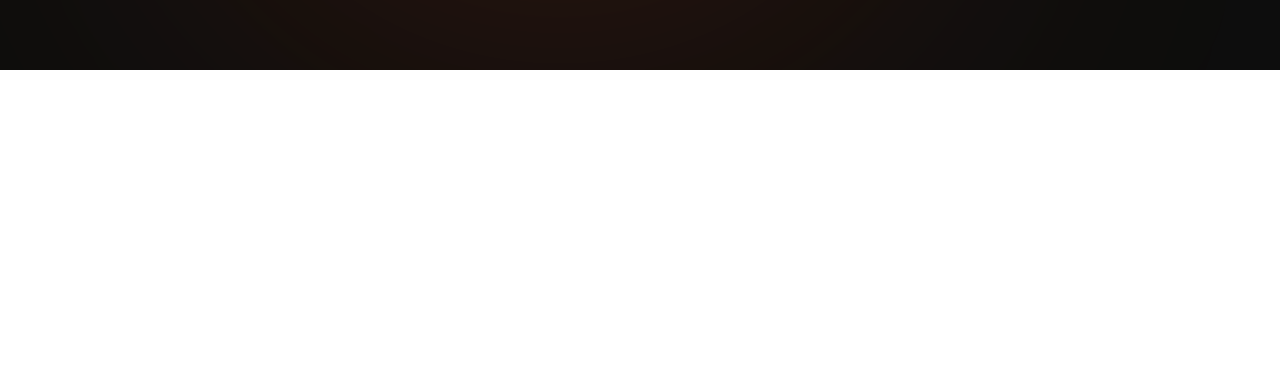
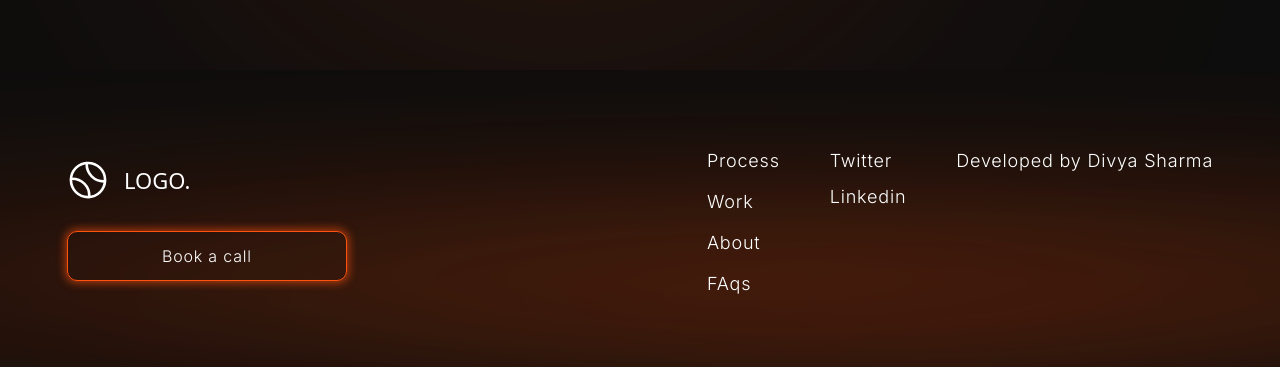
Before and after one commit to divyashrma18/Landing-Page, a React (Vite) app in the folder Landing/: page / in a window 1280 px wide. Shown: the part 8430-8797 px from the top of the page. Before the commit the page ends 8500 px from the top, so only its background shows below. Built offline with nearby package versions, Linux system fonts and the light colour scheme.

Commit message:
complete footer with animations

```diff
--- a/Landing/src/App.jsx
+++ b/Landing/src/App.jsx
@@ -1,6 +1,7 @@
 
 import './App.css'
 import ContactForm from './components/ContactForm'
+import Footer from './components/Footer'
 import Hero from './components/Hero'
 import Section2 from './components/Section2'
 import Section3 from './components/Section3'
@@ -24,6 +25,7 @@
     <Section7 />
     <Section8 />
     <ContactForm />
+    <Footer />
     </>
   )
 }
--- /dev/null
+++ b/Landing/src/components/Footer.css
@@ -0,0 +1,153 @@
+.footer {
+    position: relative;
+    width: 100%;
+    background-color: #0D0D0D;
+    height: 300px;
+    overflow: hidden;
+ display: flex;
+ justify-content: center;
+ align-items: center;
+  gap: 360px;
+  z-index: 100;
+
+  }
+
+  .footer-content {
+    position: relative;
+    z-index: 2; /* ensures it's above fog */
+    display: flex;
+    justify-content: center;
+    align-items: center;
+    gap: 360px;
+  }
+
+  .footer::before {
+    content: '';
+    position: absolute;
+    bottom: 0;
+    left: 60%;
+    width: 250%;
+    height: 200px;
+    transform: translateX(-50%);
+    background: radial-gradient(
+      ellipse at bottom,
+      rgba(255, 82, 14, 0.5) 0%,
+      rgba(255, 82, 14, 0.25) 30%,
+      transparent 80%
+    );
+    filter: blur(80px);
+    animation: fogRise 7s ease-in-out infinite alternate;
+    opacity: 0.85;
+    z-index: 0;
+  }
+
+
+  .footer::after {
+    content: '';
+    position: absolute;
+    bottom: 0;
+    left: 75%;
+    width: 200%;
+    height: 150px;
+    transform: translateX(-50%);
+    background: radial-gradient(
+      ellipse at bottom,
+      rgba(255, 82, 14, 0.3) 0%,
+      rgba(255, 82, 14, 0.15) 25%,
+      transparent 80%
+    );
+    filter: blur(70px);
+    animation: fogRise2 6s ease-in-out infinite alternate;
+    opacity: 0.6;
+    z-index: 0;
+  }
+
+
+  @keyframes fogRise {
+    0% {
+      transform: translateX(-50%) translateY(0px);
+    }
+    100% {
+      transform: translateX(-50%) translateY(-25px);
+    }
+  }
+
+  @keyframes fogRise2 {
+    0% {
+      transform: translateX(-50%) translateY(0px);
+    }
+    100% {
+      transform: translateX(-50%) translateY(-20px);
+    }
+  }
+
+
+
+
+  .frows{
+    display: flex;
+    gap: 50px;
+
+  }
+  .frows p{
+    color: white;
+    font-weight: 300;
+    font-size: 18px;
+    cursor: pointer;
+
+  }
+  .frow1{
+    display: flex;
+    flex-direction: column;
+    gap: 17px;
+
+  }
+  .frow2{
+    display: flex;
+    flex-direction: column;
+    gap: 12px;
+
+  }
+  .frow3{
+    display: flex;
+    flex-direction: column;
+    gap: 8px;
+  }
+  .footer-animate {
+    position: relative;
+    overflow: hidden;
+    height: 24px;
+    display: inline-block;
+    cursor: pointer;
+    font-family: "Inter", sans-serif;
+    font-weight: 300;
+    letter-spacing: 0.8px;
+    transition: transform 0.4s ease, color 0.4s ease;
+  }
+
+  .footer-animate span {
+    display: block;
+    transition: transform 0.4s ease, color 0.4s ease;
+    color: white;
+  }
+
+  .footer-animate span:first-child {
+    transform: translateY(0);
+  }
+
+  .footer-animate span:last-child {
+    position: absolute;
+    top: 0;
+    left: 0;
+    transform: translateY(100%);
+    color: white;
+  }
+
+  .footer-animate:hover span:first-child {
+    transform: translateY(-100%);
+  }
+
+  .footer-animate:hover span:last-child {
+    transform: translateY(0);
+    color: #FF520E;
+  }
--- /dev/null
+++ b/Landing/src/components/Footer.jsx
@@ -0,0 +1,52 @@
+import React from 'react'
+import './Footer.css'
+import { IoTennisballOutline } from 'react-icons/io5'
+
+const Footer = () => {
+  return (
+    <div className="footer">
+      <div className="footer-content">
+        <div className="flex flex-col gap-[30px]">
+          <div className="logo flex items-center gap-[15px] ">
+            <IoTennisballOutline size={42} />
+            <h1 className="text-[22px]">LOGO.</h1>
+          </div>
+          <div className="section6-button">
+            <p>
+              <span>Book a call</span>
+              <span>Book a call</span>
+            </p>
+          </div>
+        </div>
+        <div>
+          <div className="frows">
+            <div className="frow1">
+              {["Process", "Work", "About", "FAqs"].map((text, idx) => (
+                <p className="footer-animate" key={idx}>
+                  <span>{text}</span>
+                  <span>{text}</span>
+                </p>
+              ))}
+            </div>
+            <div className="frow2">
+              {["Twitter", "Linkedin"].map((text, idx) => (
+                <p className="footer-animate" key={idx}>
+                  <span>{text}</span>
+                  <span>{text}</span>
+                </p>
+              ))}
+            </div>
+            <div className="frow3">
+              <p className="footer-animate">
+                <span>Developed by Divya Sharma</span>
+                <span>Developed by Divya Sharma</span>
+              </p>
+            </div>
+          </div>
+        </div>
+      </div>
+    </div>
+  )
+}
+
+export default Footer
```
